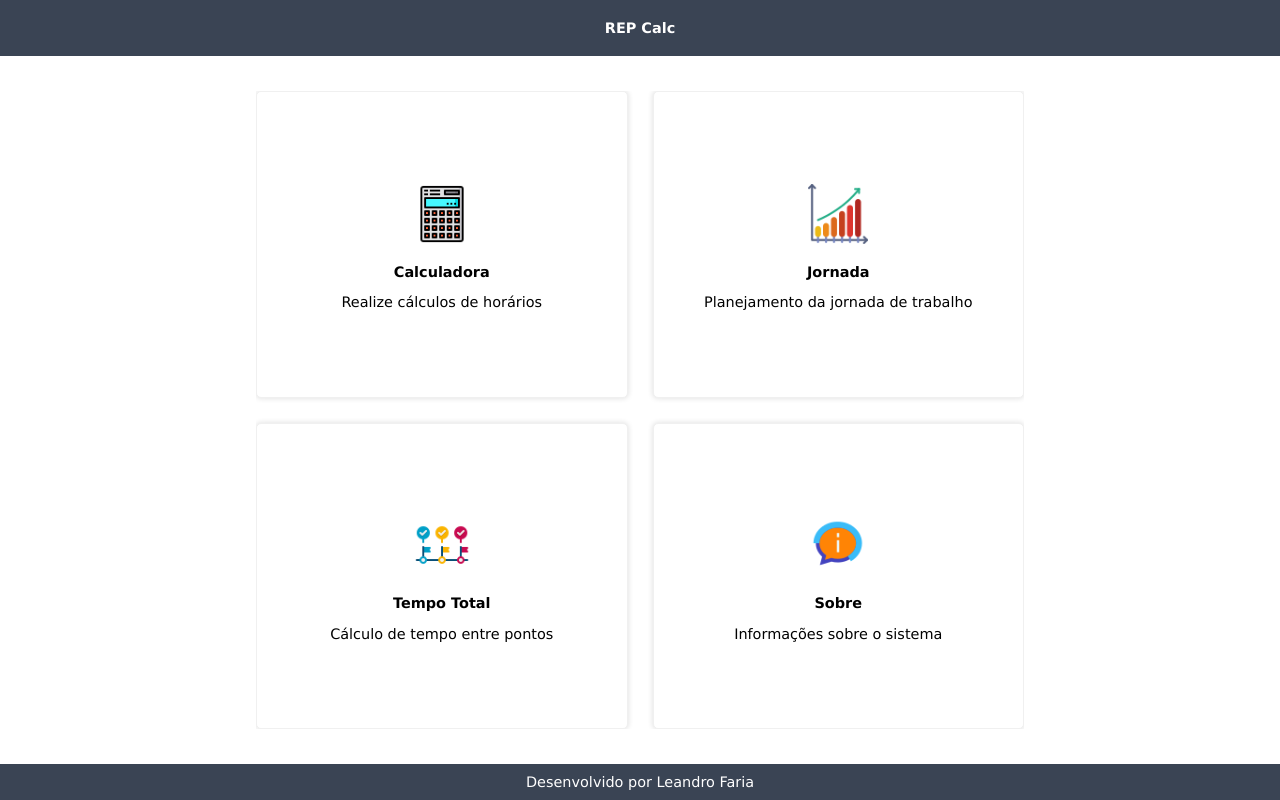
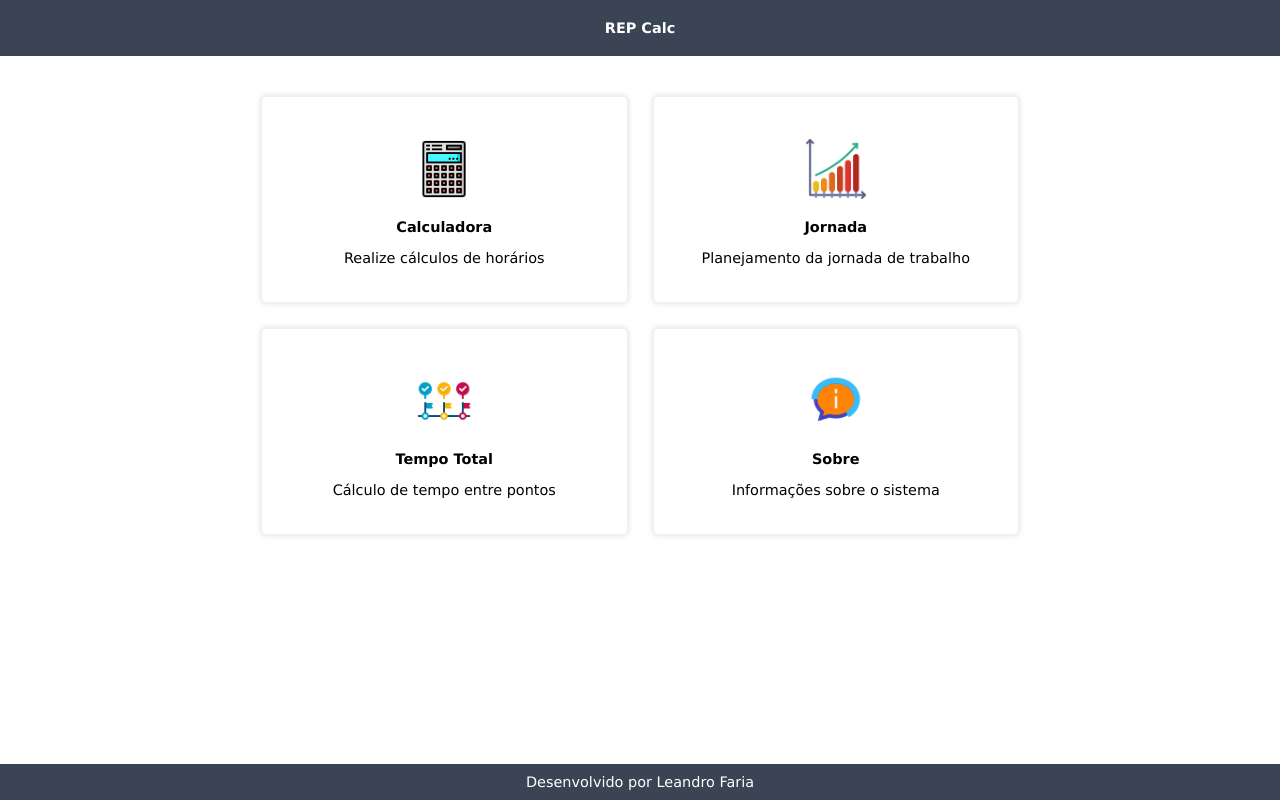
Before and after one commit to leandrofaria/repcalc, a Next.js app: page / in a window 1280 px wide. Built offline with nearby package versions, Linux system fonts and the light colour scheme; no server answers.

Commit message:
Fix styling for main menu

```diff
--- a/styles/globals.css
+++ b/styles/globals.css
@@ -49,16 +49,17 @@ main {
 }
 .menuContainer,
 .contentContainer {
+  padding: 5px;
   width: 60%;
   max-width: 800px;
   height: 90%;
   display: grid;
-  overflow-y: auto;
+  overflow-y: hidden;
 }
 .menuContainer {
   gap: 25px 25px;
   grid-template-columns: 1fr 1fr;
-  grid-template-rows: 1fr 1fr;
+  grid-template-rows: 33% 33%;
 }
 .contentContainer {
   gap: 25px 25px;
```
